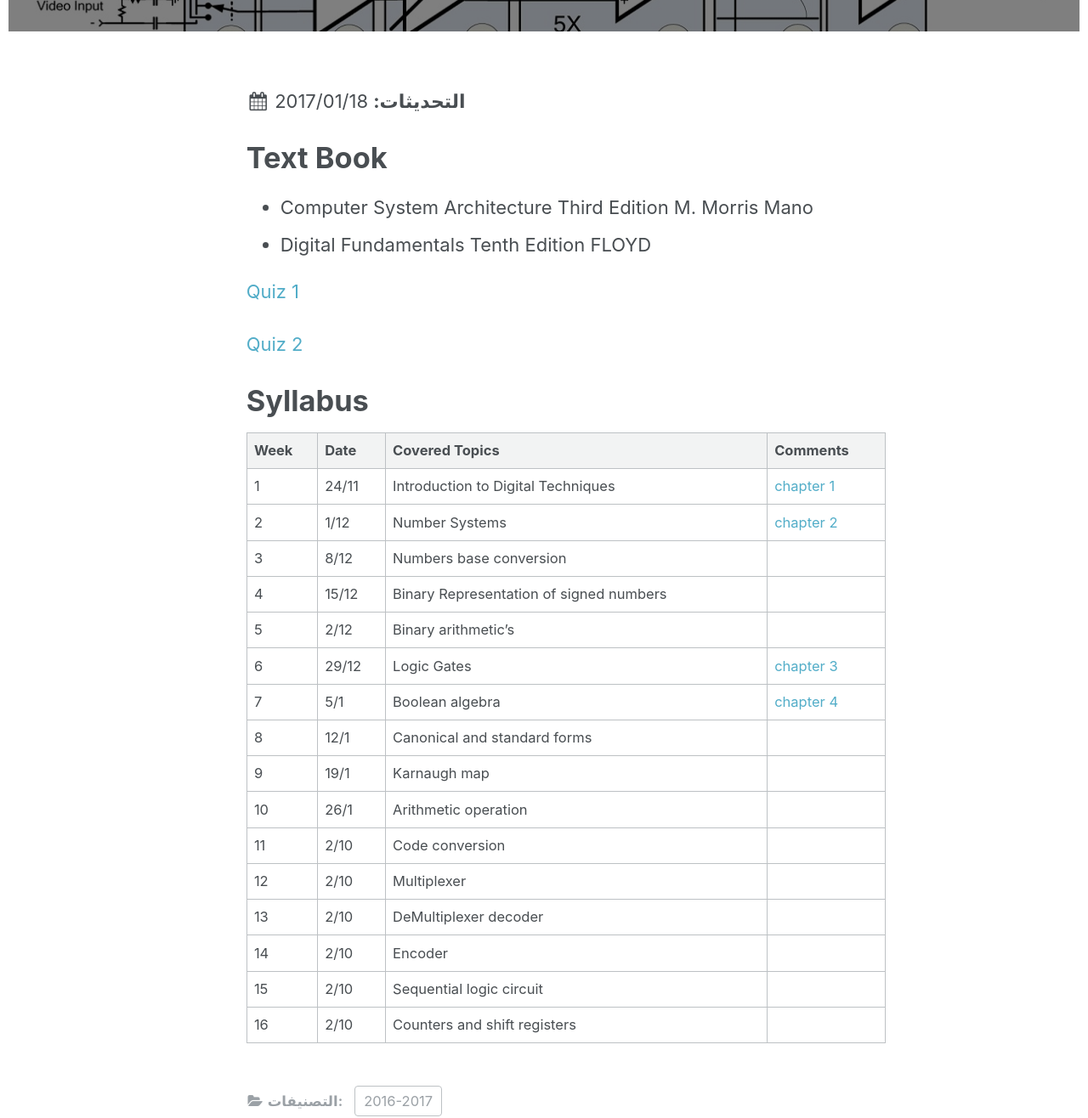
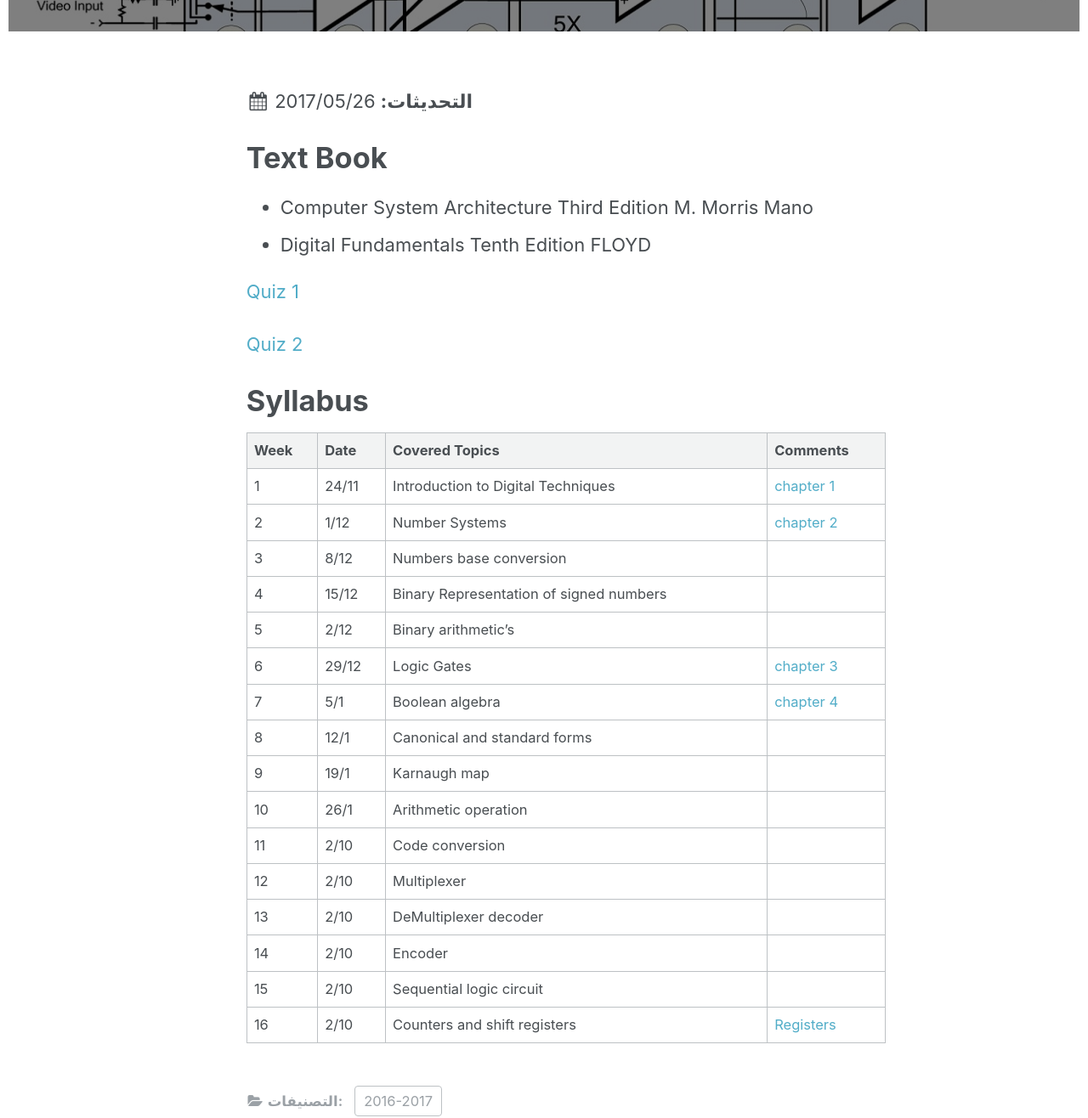
Before and after one commit to alaidi/alaidi.github.io, a Jekyll site: the page built from _posts/courses/2016-2017/2016-9-25-Digital-Techniques.markdown, in a window 1280 px wide. Shown: the part 294-1610 px from the top of the page at 85% size. Built offline with Jekyll 4.4.1, drawn with Linux system fonts in a browser that asks for light colours; comment, search, counter and statistics services are not loaded; some of the changed lines change nothing that is shown.

Commit message:
add register to digital teckniques

```diff
--- a/_posts/courses/2016-2017/2016-9-25-Digital-Techniques.markdown
+++ b/_posts/courses/2016-2017/2016-9-25-Digital-Techniques.markdown
@@ -1,6 +1,6 @@
 ---
 title:  "Digital Techniques"
-date:   2017-01-19 00:22:02 +0300
+date:   2017-05-27 00:22:02 +0300
 class: "Department of Electrical Engineering - Wasit university first stage"
 categories: 2016-2017
 header:
@@ -21,27 +21,29 @@
 # Syllabus
 
 {:.table .table-striped .table-bordered .table-hover .table-condensed'}
-| Week | Date  | Covered Topics                          | Comments         |
-|------|-------|-----------------------------------------|------------------|
-| 1    | 24/11 | Introduction to Digital Techniques      | [chapter 1][ch1] |
-| 2    | 1/12  | Number Systems                          | [chapter 2][ch2] |
-| 3    | 8/12  | Numbers base conversion                 |                  |
-| 4    | 15/12 | Binary Representation of signed numbers |                  |
-| 5    | 2/12  | Binary arithmetic’s                     |                  |
-| 6    | 29/12 | Logic Gates                             | [chapter 3][ch3] |
-| 7    | 5/1   | Boolean algebra                         | [chapter 4][ch4] |
-| 8    | 12/1  | Canonical and standard forms            |                  |
-| 9    | 19/1  | Karnaugh map                            |                  |
-| 10   | 26/1  | Arithmetic operation                    |                  |
-| 11   | 2/10  | Code conversion                         |                  |
-| 12   | 2/10  | Multiplexer                             |                  |
-| 13   | 2/10  | DeMultiplexer decoder                   |                  |
-| 14   | 2/10  | Encoder                                 |                  |
-| 15   | 2/10  | Sequential logic circuit                |                  |
-| 16   | 2/10  | Counters and shift registers            |                  |
+| Week | Date  | Covered Topics                          | Comments              |
+|------|-------|-----------------------------------------|-----------------------|
+| 1    | 24/11 | Introduction to Digital Techniques      | [chapter 1][ch1]      |
+| 2    | 1/12  | Number Systems                          | [chapter 2][ch2]      |
+| 3    | 8/12  | Numbers base conversion                 |                       |
+| 4    | 15/12 | Binary Representation of signed numbers |                       |
+| 5    | 2/12  | Binary arithmetic’s                     |                       |
+| 6    | 29/12 | Logic Gates                             | [chapter 3][ch3]      |
+| 7    | 5/1   | Boolean algebra                         | [chapter 4][ch4]      |
+| 8    | 12/1  | Canonical and standard forms            |                       |
+| 9    | 19/1  | Karnaugh map                            |                       |
+| 10   | 26/1  | Arithmetic operation                    |                       |
+| 11   | 2/10  | Code conversion                         |                       |
+| 12   | 2/10  | Multiplexer                             |                       |
+| 13   | 2/10  | DeMultiplexer decoder                   |                       |
+| 14   | 2/10  | Encoder                                 |                       |
+| 15   | 2/10  | Sequential logic circuit                |                       |
+| 16   | 2/10  | Counters and shift registers            | [Registers][register] |
+
 
 
 [ch1]: {{ site.baseurl }}/download/2016-2017/digital-techniques/ch1.pdf
 [ch2]: {{ site.baseurl }}/download/2016-2017/digital-techniques/ch2.pdf
 [ch3]: {{ site.baseurl }}/download/2016-2017/digital-techniques/ch3.pdf
 [ch4]: {{ site.baseurl }}/download/2016-2017/digital-techniques/ch4.pdf
+[register]: {{ site.baseurl }}/download/2016-2017/digital-techniques/register.pdf
```
Also changed, not shown: 1 other file.
